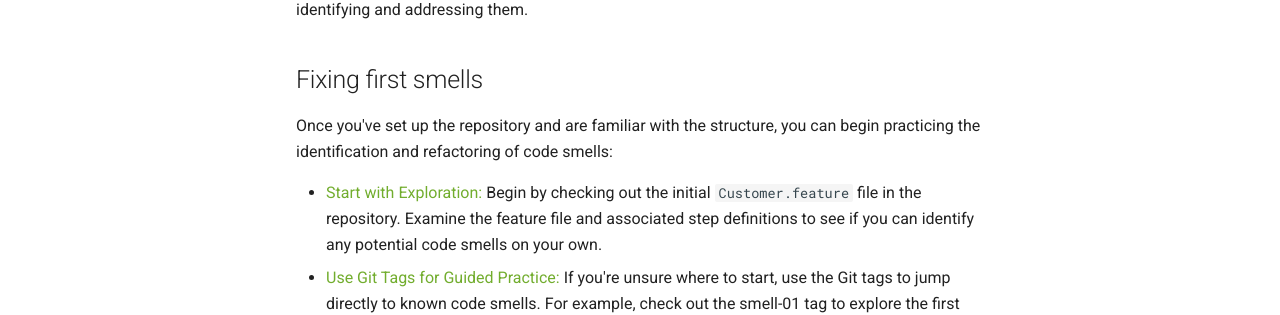
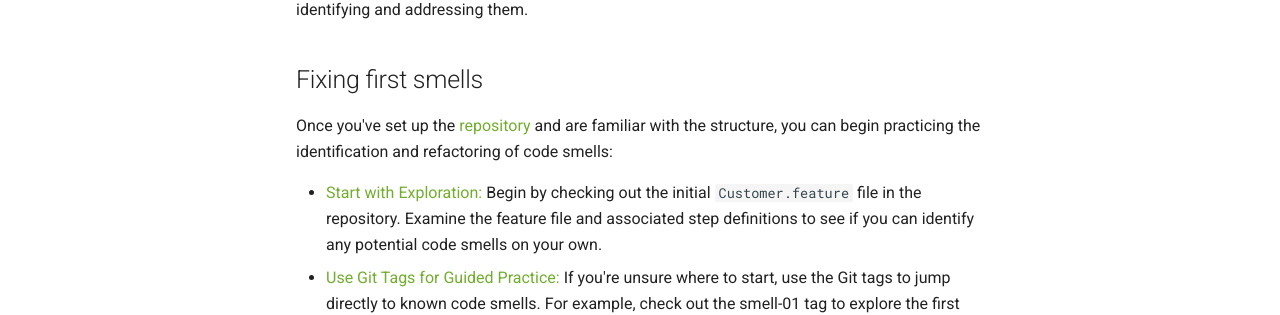
Before and after one commit to Cucumber-Diseases/cucumber-diseases.github.io, an MkDocs documentation site: the page built from docs/howto.md, in a window 1280 px wide and 900 px high, scrolled down 615 px. Shown: the part 176-491 px from the top of the window. Built offline with MkDocs 1.6.1 and Material for MkDocs 9.7.7, drawn with Linux system fonts in a browser that asks for light colours; part of the change alters nothing that is shown.

```diff
--- a/docs/howto.md
+++ b/docs/howto.md
@@ -19,7 +19,7 @@ While a code smell doesn't necessarily mean the code is incorrect or non-functio
 There are several lists of code smells available online. One of the most well-known is found in Martin Fowler’s book Refactoring. Additionally, you can explore other widely recognized lists on platforms such as Wikipedia, [Coding Horror](https://blog.codinghorror.com/code-smells/) and [Refactoring Guru](https://refactoring.guru/refactoring/smells). These resources provide comprehensive overviews of common code smells and offer insights into best practices for identifying and addressing them.
 
 ## Fixing first smells
-Once you've set up the repository and are familiar with the structure, you can begin practicing the identification and refactoring of code smells:
+Once you've set up the [repository](https://cucumber-diseases.github.io/repos/) and are familiar with the structure, you can begin practicing the identification and refactoring of code smells:
 
 * [Start with Exploration:](repos/index.md#using-git-tags-to-explore-smells) Begin by checking out the initial `Customer.feature` file in the repository. Examine the feature file and associated step definitions to see if you can identify any potential code smells on your own.
 * [Use Git Tags for Guided Practice:](repos/index.md#compare-with-the-solution) If you're unsure where to start, use the Git tags to jump directly to known code smells. For example, check out the smell-01 tag to explore the first documented code smell in the repository.
```
